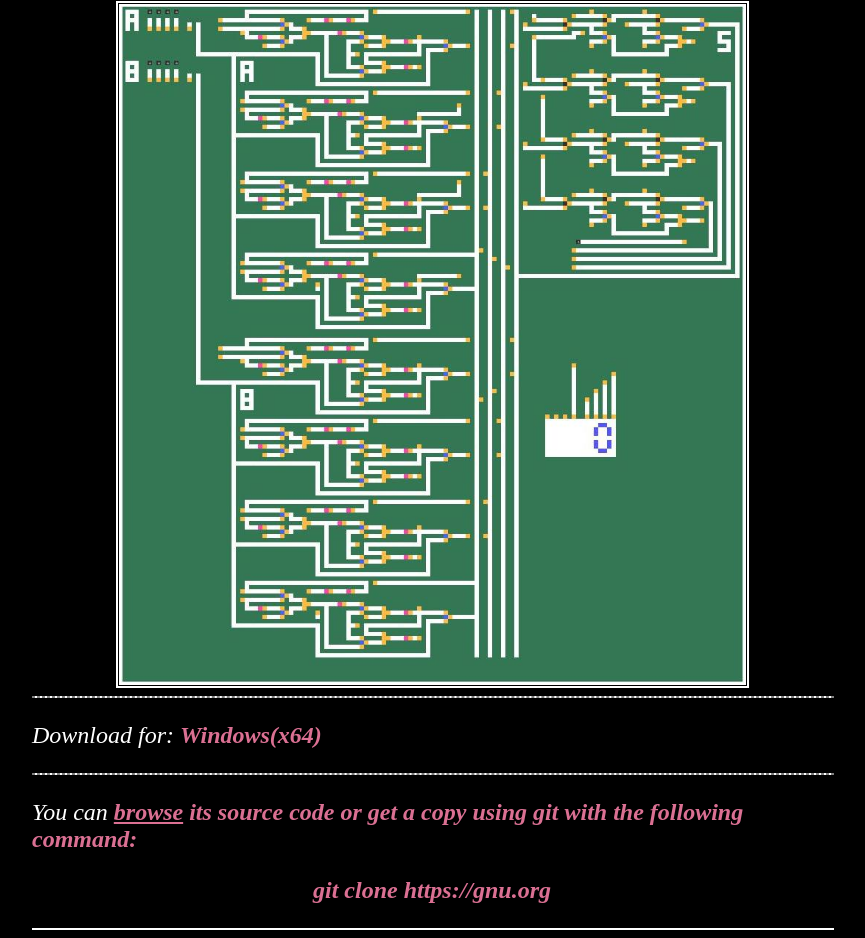
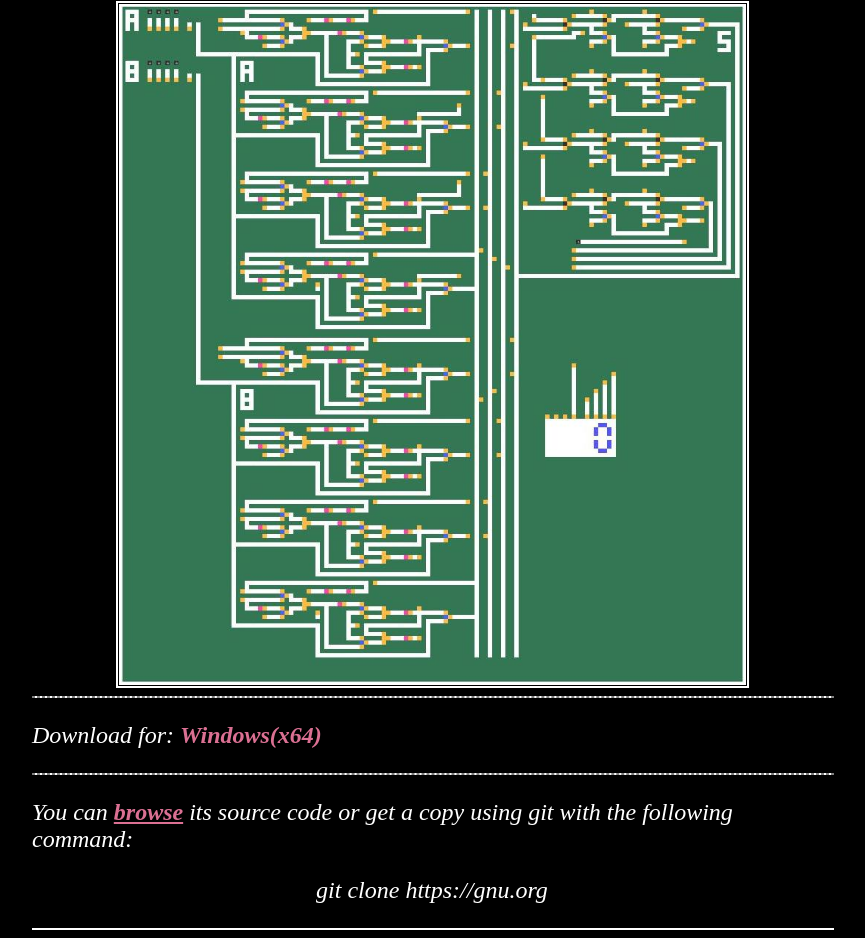
Before and after one commit to polyscheme/pols, a plain HTML site: page index.html in a window 1280 px wide. Shown: the part 324-1262 px from the top of the page, without its empty margins (208-1073 px from the left). Drawn offline with Linux system fonts and the light colour scheme.

Commit message:
Update index.html

```diff
--- a/index.html
+++ b/index.html
@@ -15,7 +15,7 @@
 <hr style="border: 1px dashed gray;" width="800" color="white">
 <p><em>Download for: <a>Windows(x64)</a></em></p>
 <hr style="border: 1px dashed gray;" width="800" color="white">
-<p><em>You can <a href="source_code">browse<a> its source code or get a copy using git with the following command:</em></p>
+<p><em>You can <a href="source_code">browse</a> its source code or get a copy using git with the following command:</em></p>
 <p style="text-align:center;"><em>git clone https://gnu.org</em></p>
 <hr size="2" width="800" color="white">
 </body>
```
